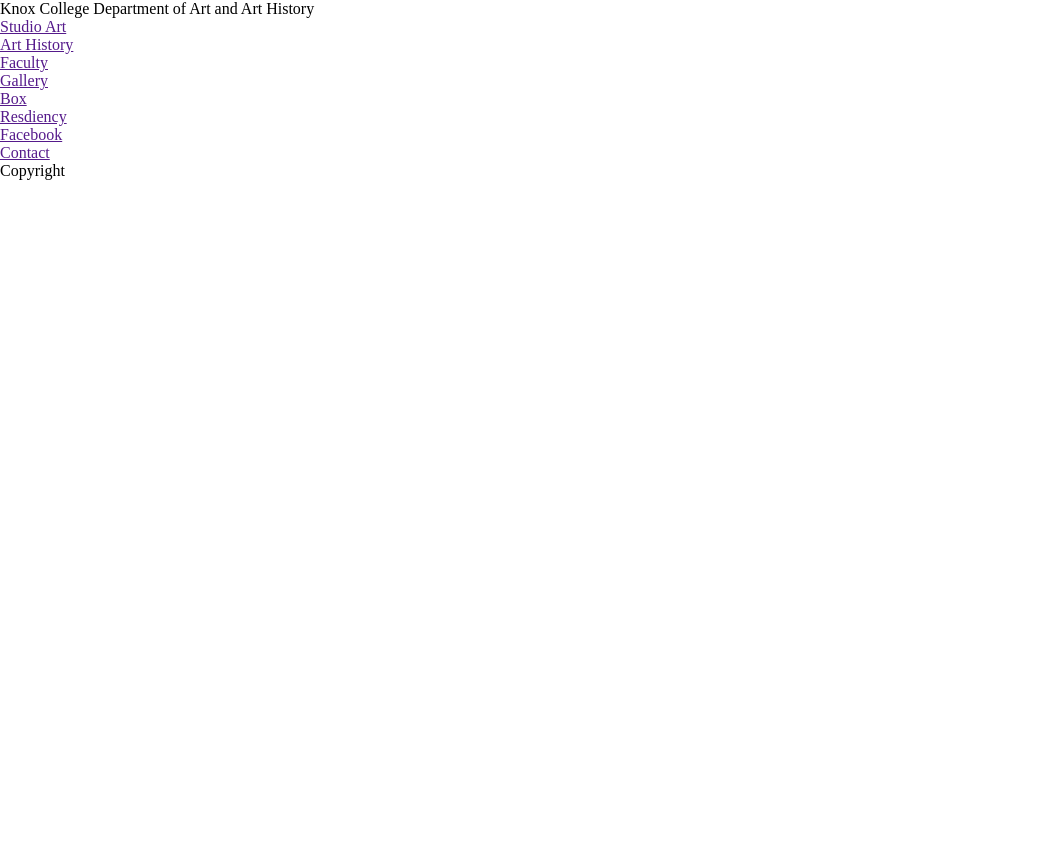
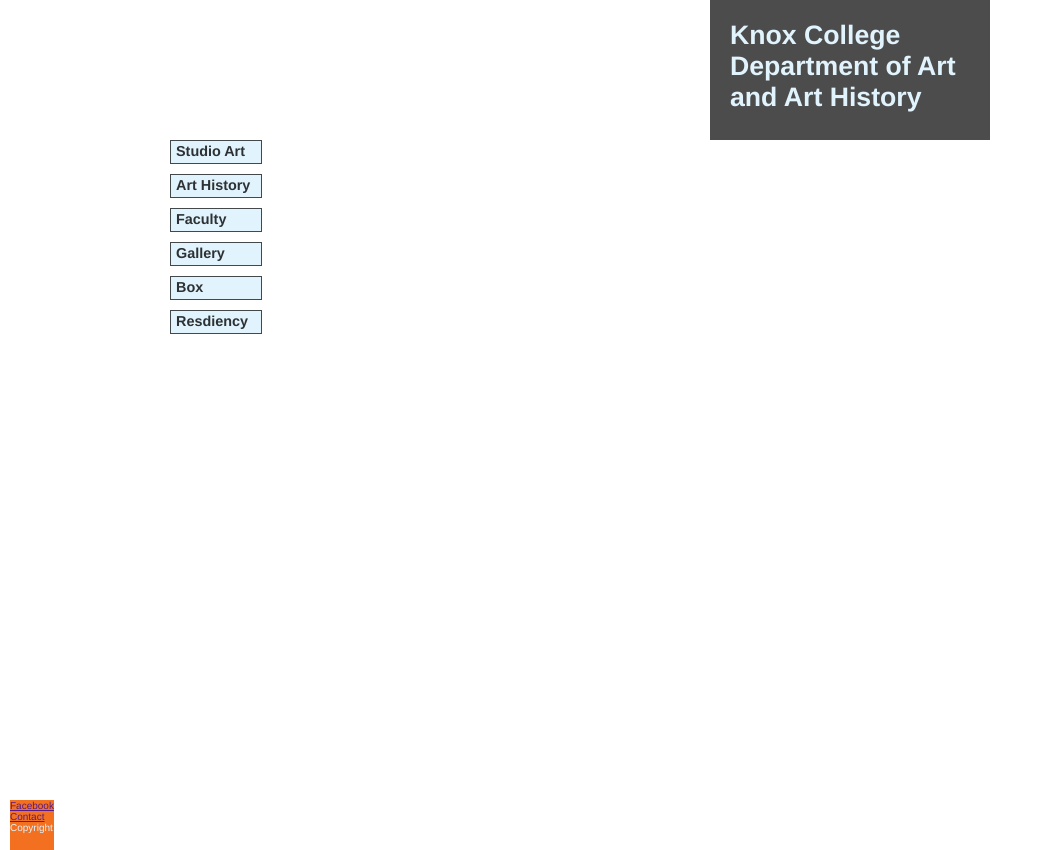
Before and after one commit to tendency/Website, a plain HTML site: page index.html in a window 1280 px wide. Shown: the whole page, without its empty margins (0-1053 px from the left). Before the commit the page ends 800 px from the top, so only its background shows below. Drawn offline with Linux system fonts and the light colour scheme.

Commit message:
First draft of title, nav, footer with font changes

```diff
--- /dev/null
+++ b/css/footer.css
@@ -0,0 +1,28 @@
+/*
+Sticky Footer Solution
+by Steve Hatcher
+http://stever.ca http://www.cssstickyfooter.com
+*/
+
+html, body, #wrapper {height: 100%;}
+
+body > #wrapper { height: auto; min-height: 100%; }
+
+/* must be same height as the footer */
+#content { overflow: auto; padding-bottom: 50px; }
+
+#footer {
+    position: relative;
+    margin-top: -50px; /* negative value of footer height */
+    height: 50px;
+    clear: both;
+}
+
+/*Opera Fix*/
+body:before { /* thanks to Maleika (Kohoutec)*/
+    content: "";
+    height:100%;
+    float: left;
+    width: 0;
+    margin-top: -32767px; /* thank you Erik J */
+}
--- a/css/main.css
+++ b/css/main.css
@@ -0,0 +1,49 @@
+html, body {
+	font-family: "Helvetica", Arial, Sans;
+	color: #e1f4fd;
+}
+
+/* Header */
+
+header {
+	background-color: rgba(0, 0, 0, 0.7);
+	width: 280px;
+	height: 140px;
+	font-size: 20pt;
+	font-weight: bold;
+}
+
+header * {
+	margin: 0 20px 0 20px;
+}
+
+header *:first-child {
+	padding-top: 20px;
+}
+
+/* Nav */
+
+nav li {
+	background-color: #e1f4fd;
+	border: 1px solid rgba(0, 0, 0, 0.7);
+	width: 90%;
+	height: 20px;
+	margin-bottom: 10px;
+	font-weight: bold;
+	text-indent: 5px;
+	padding-top: 2px;
+	font-size: .9em;
+}
+
+nav li a {
+	color: rgba(0, 0, 0, 0.8);
+	text-decoration: none;
+}
+
+/* Footer */
+
+footer {
+	height: 50px;
+	background-color: rgb(243, 112, 33);
+	font-size: 10px;
+}
--- a/index.html
+++ b/index.html
@@ -4,11 +4,20 @@
 		<meta charset='utf-8'>
 		<link rel="stylesheet" type="text/css" href="css/reset.css">
 		<link rel="stylesheet" type="text/css" href="css/960_16_col.css">
+		<link rel="stylesheet" type="text/css" href="css/footer.css">
 		<link rel="stylesheet" type="text/css" href="css/main.css">
 	</head>
 	<body>
-		<header>Knox College Department of Art and Art History</header>
-		<nav>
+		<div id="wrapper">
+			<div id="content" class="container_16">
+				<div class="grid_5 prefix_9 suffix_4">
+					<header>
+						<div>Knox College</div>
+						<div>Department of Art</div>
+						<div>and Art History</div>
+					</header>
+				</div>
+				<nav class="grid_2 suffix_1">
 					<ul>
 						<li>
 							<a href="">Studio Art</a>
@@ -31,8 +40,9 @@
 					</ul>
 				</nav>
 				<div class="main"></div>
-
-		<footer>
+			</div>
+		</div>
+		<footer class="grid_16">
 			<ul>
 				<li>
 					<a href="">Facebook</a>
```
Lines whose indentation alone changed are shown as unchanged.
